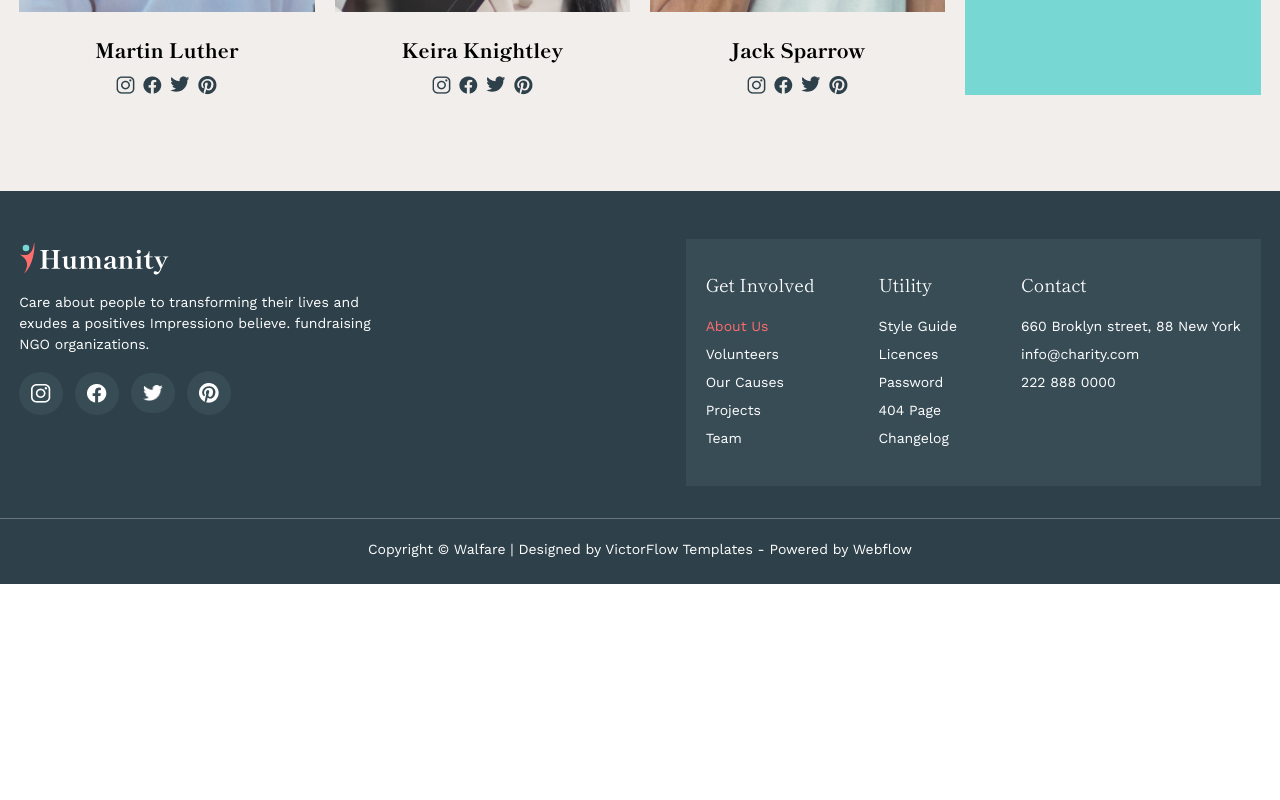
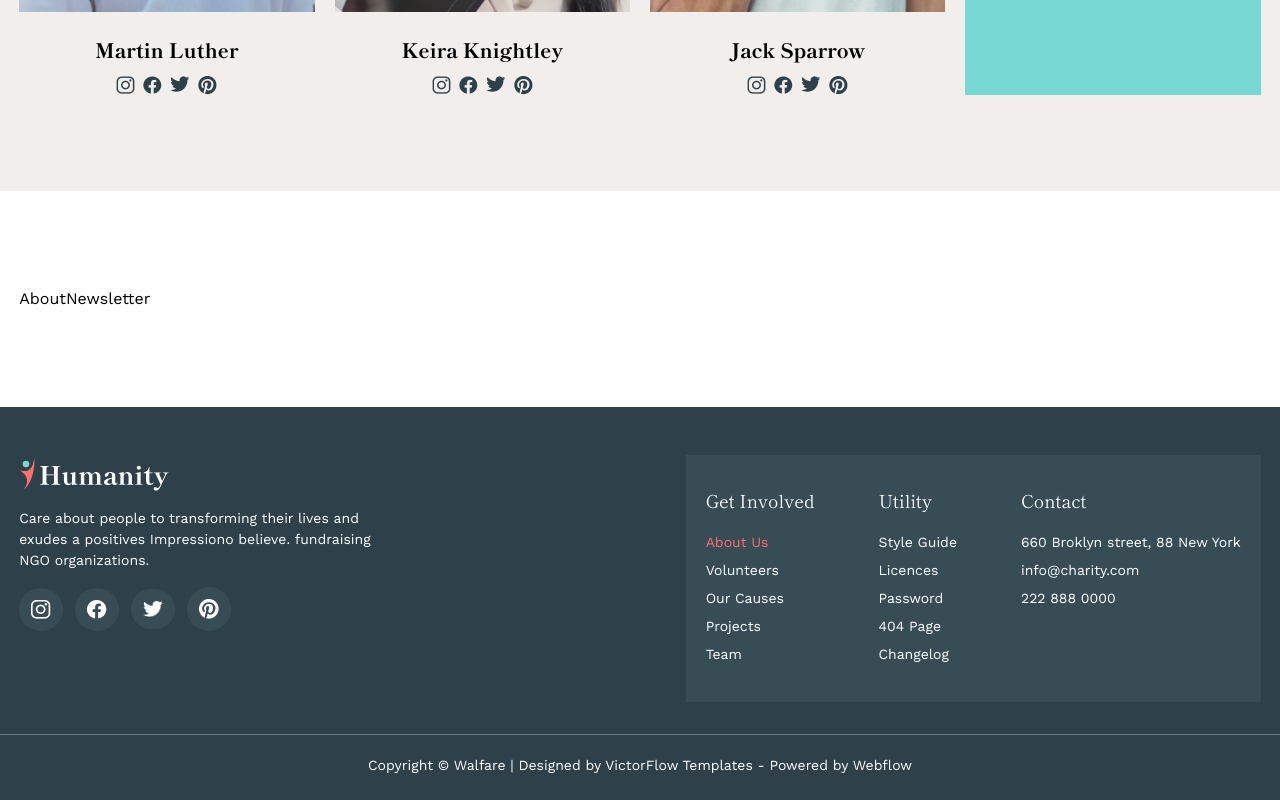
Before and after one commit to gpsimi/humanity_charity, a Next.js app: page /about-us in a window 1280 px wide. Shown: the part 2896-3696 px from the top of the page. Before the commit the page ends 3480 px from the top, so only its background shows below. Built offline with nearby package versions, Linux system fonts and the light colour scheme; a web font is replaced by a local one.

Commit message:
Update page.tsx

```diff
--- a/app/about-us/page.tsx
+++ b/app/about-us/page.tsx
@@ -4,6 +4,7 @@ import AboutAbout from '@/components/sections/AboutSection/AboutAbout'
 import AboutBrands from '@/components/sections/AboutSection/AboutBrands'
 import GoalAndMission from '@/components/sections/AboutSection/GoalAndMission'
 import HomeTeam from '@/components/sections/HomeSection/HomeTeam'
+import AboutNewsletter from '@/components/sections/AboutSection/AboutNewsletter'
 
 const AboutUs = () => {
   return (
@@ -13,7 +14,7 @@ const AboutUs = () => {
       <AboutBrands />
       <GoalAndMission />
       <HomeTeam />
-
+      <AboutNewsletter />
     </section>
   )
 }
```
